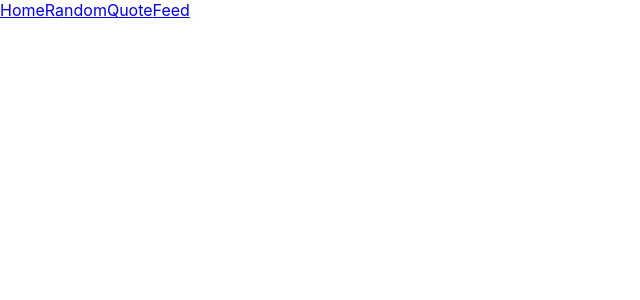
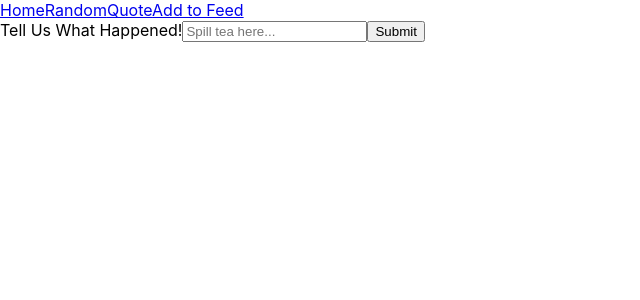
Before and after one commit to roselandroche/mar2021, a React (Create React App) app in the folder practice-js/: page /addtofeed in a window 1280 px wide. Shown: the top 300 px of the page, without its empty margins (0-640 px from the left). Built offline with nearby package versions, Linux system fonts and the light colour scheme.

Commit message:
Renamed component for clarity

```diff
--- a/practice-js/src/components/App.js
+++ b/practice-js/src/components/App.js
@@ -3,7 +3,7 @@ import '../App.css';
 import Home from './Home';
 import Random from './Random';
 import Quote from './Quote';
-import Feed from './Feed';
+import AddToFeed from './AddToFeed';
 
 function App() {
   return (
@@ -11,13 +11,13 @@ function App() {
       <Link to={'/'}>Home</Link>
       <Link to={'/random'}>Random</Link>
       <Link to={'/quote'}>Quote</Link>
-      <Link to={'/feed'}>Feed</Link>
+      <Link to={'/addtofeed'}>Add to Feed</Link>
 
       <Switch>
         <Route exact path="/" component={Home} />
         <Route exact path="/random" render={() => <Random name={'Rose'} />} />
         <Route exact path="/quote" render={() => <Quote />} />
-        <Route exact path="/feed" render={() => <Feed /> } />
+        <Route exact path="/addtofeed" render={() => <AddToFeed /> } />
       </Switch>
     </div>
 
```
Also changed, not shown: practice-js/src/components/AddToFeed.js (renamed from practice-js/src/components/Feed.js, +4 -3 lines).
